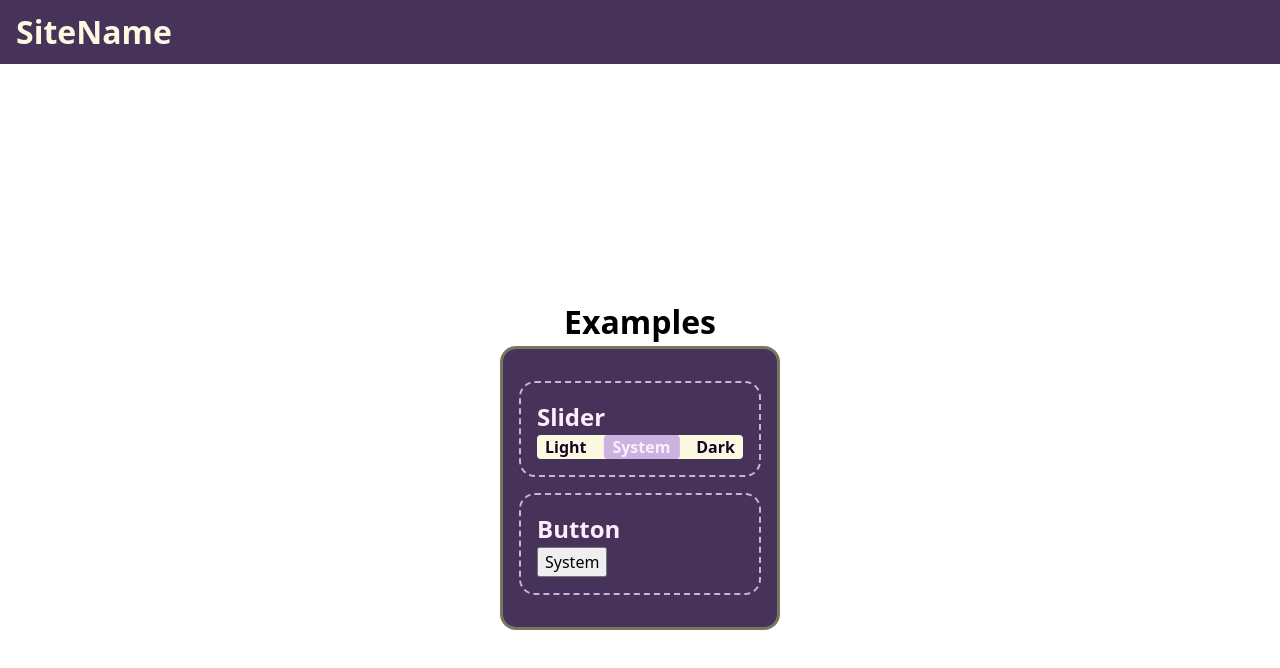
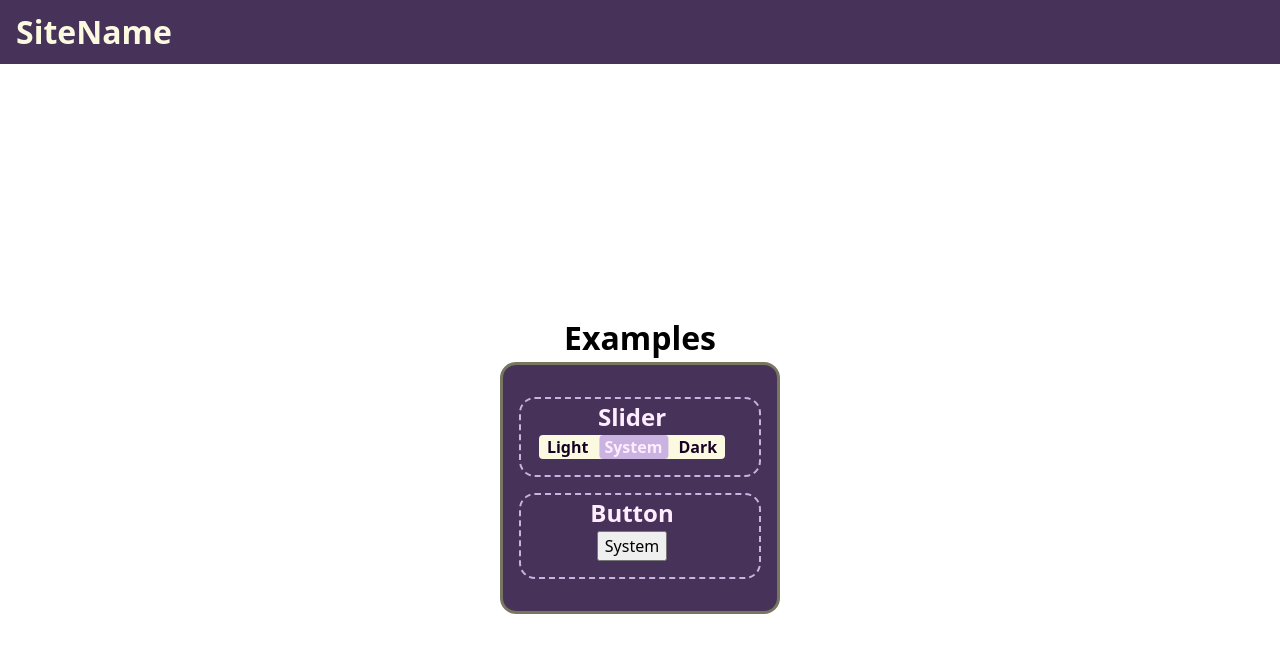
Before and after one commit to keviskev/svelte-color-scheme, a SvelteKit app: page / in a window 1280 px wide. Shown: the top 668 px of the page. Built offline with nearby package versions, Linux system fonts and the light colour scheme.

Commit message:
styling sections in the example page

```diff
--- a/src/routes/+page.svelte
+++ b/src/routes/+page.svelte
@@ -37,8 +37,11 @@
   }
 
   section {
+    display: flex;
+    flex-flow: column nowrap;
+    align-items: center;
     margin: 1rem auto;
-    padding: 1rem;
+    padding: 0 1rem 1rem 0;
     color: var(--page-element-header-color);
     border: 2px dashed var(--viking-diva);
     border-radius: 1rem;
```
